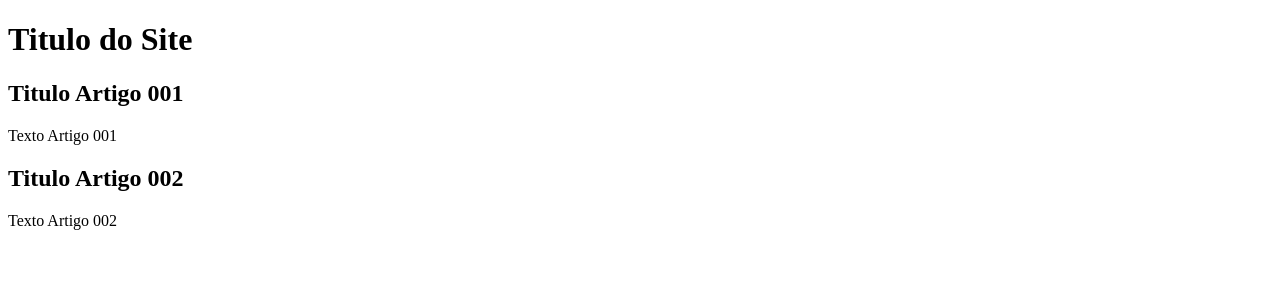
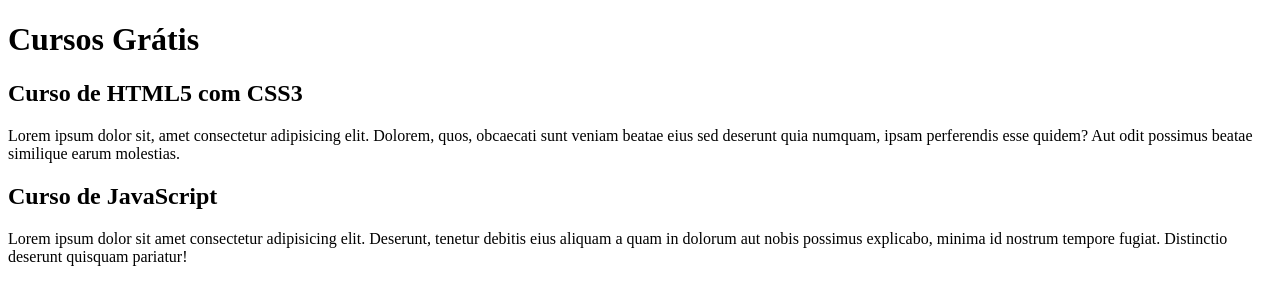
Before and after one commit to nicolas07san/projeto-site, a plain HTML site: page index.html in a window 1280 px wide. Drawn offline with Linux system fonts and the light colour scheme.

Commit message:
comecei a escrever o conteudo

```diff
--- a/index.html
+++ b/index.html
@@ -9,15 +9,15 @@
 <body>
     <main>
         <header>
-            <h1>Titulo do Site</h1>
+            <h1>Cursos Grátis</h1>
         </header>
         <article>
-            <h2>Titulo Artigo 001</h2>
-            <p>Texto Artigo 001</p>
+            <h2>Curso de HTML5 com CSS3</h2>
+            <p>Lorem ipsum dolor sit, amet consectetur adipisicing elit. Dolorem, quos, obcaecati sunt veniam beatae eius sed deserunt quia numquam, ipsam perferendis esse quidem? Aut odit possimus beatae similique earum molestias.</p>
         </article>
         <article>
-            <h2>Titulo Artigo 002</h2>
-            <p>Texto Artigo 002</p>
+            <h2>Curso de JavaScript</h2>
+            <p>Lorem ipsum dolor sit amet consectetur adipisicing elit. Deserunt, tenetur debitis eius aliquam a quam in dolorum aut nobis possimus explicabo, minima id nostrum tempore fugiat. Distinctio deserunt quisquam pariatur!</p>
         </article>
     </main>
 
```
